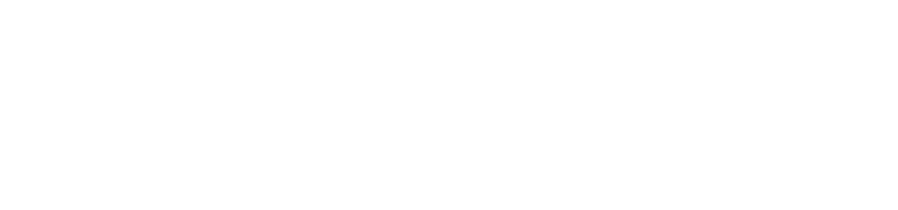
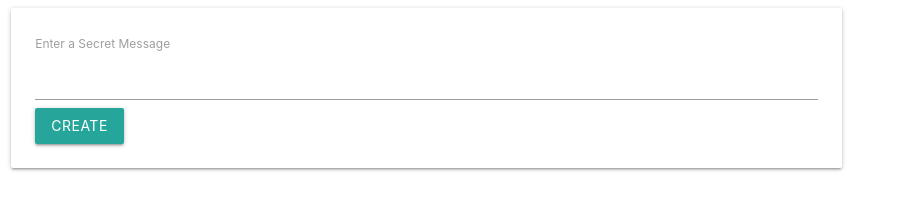
Before and after one commit to byronPantoja/secret-message-app, a plain HTML site: page index.html in a window 1280 px wide. Shown: the whole page, without its empty margins (0-898 px from the left). Drawn offline with nearby package versions, Linux system fonts and the light colour scheme.

Commit message:
adding handling submission

```diff
--- a/index.html
+++ b/index.html
@@ -14,6 +14,23 @@
     />
   </head>
   <body>
+    <div class="row">
+      <div class="col s8 offset s2">
+        <div class="card-panel">
+          <form action="">
+            <label for="">Enter a Secret Message</label>
+            <input />
+            <button
+              class="btn waves-effect waves-light"
+              type="submit"
+              name="action"
+            >
+              Create
+            </button>
+          </form>
+        </div>
+      </div>
+    </div>
     <script src="index.js"></script>
   </body>
 </html>
--- a/index.js
+++ b/index.js
@@ -1 +1,6 @@
-console.log("hi there");
+document.querySelector("form").addEventListener("submit", (event) => {
+  event.preventDefault();
+  const input = document.querySelector("input");
+
+  console.log(input.value);
+});
```
